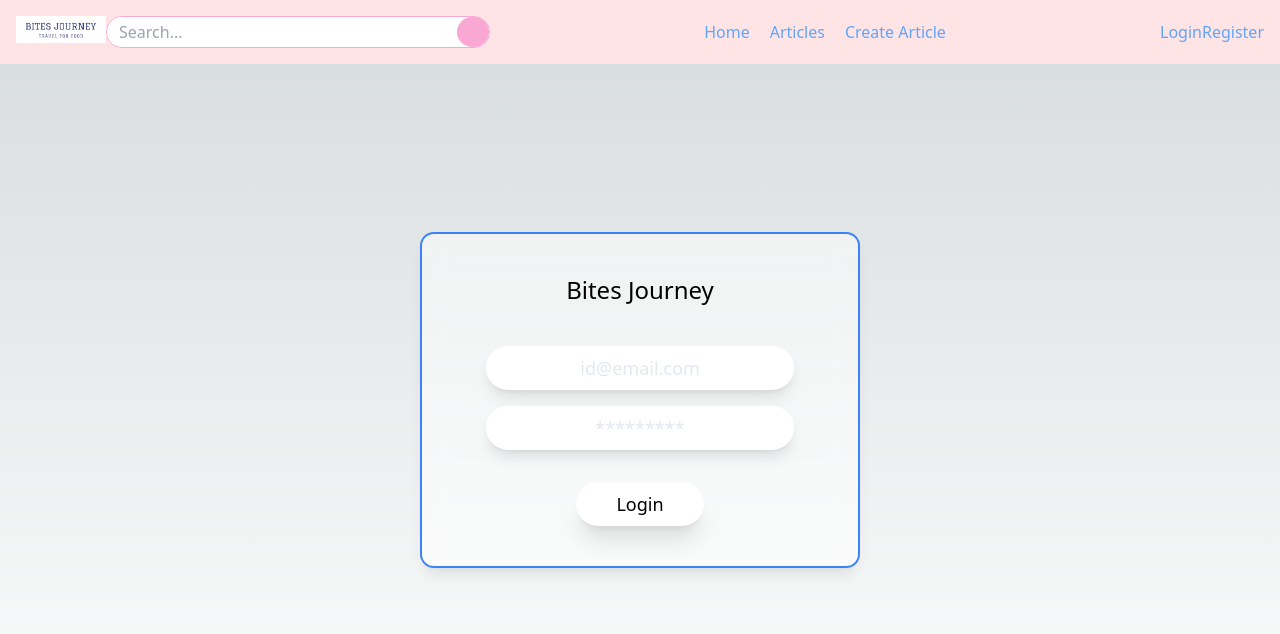
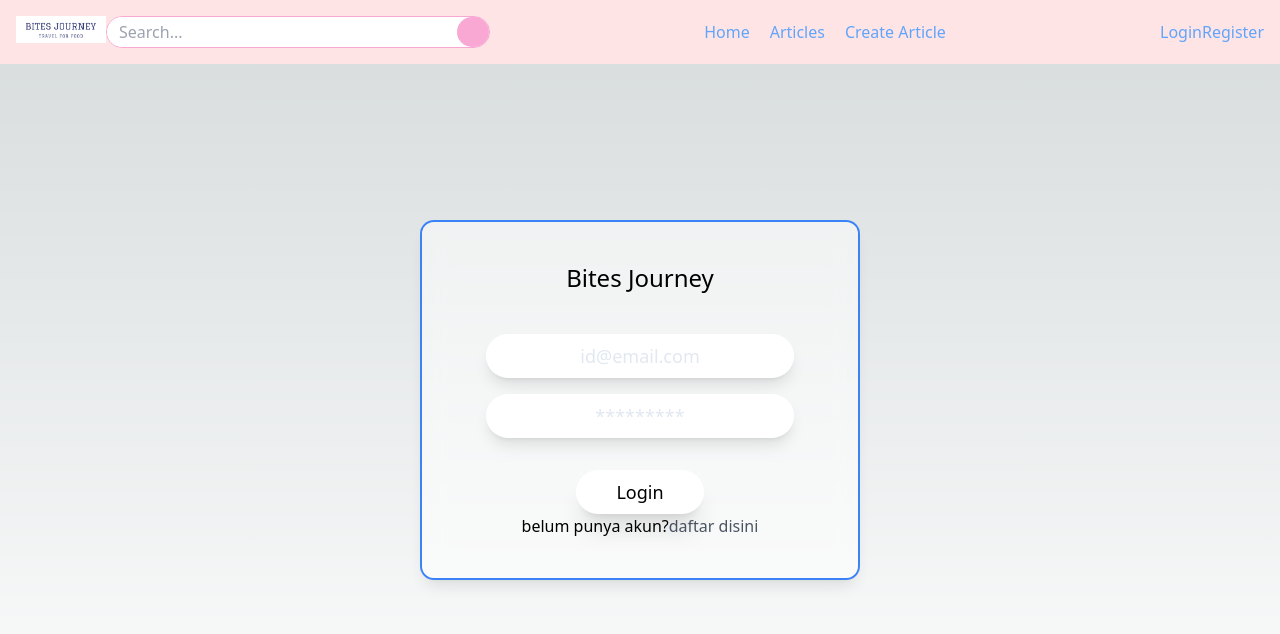
Before and after one commit to yrdikaa/bites-journey-webapp, a Next.js app: page /login in a window 1280 px wide. Shown: the top 634 px of the page. Built offline with nearby package versions, Linux system fonts and the light colour scheme.

Commit message:
fix : (FE) add link to register and login

```diff
--- a/src/components/Login/Login_form.jsx
+++ b/src/components/Login/Login_form.jsx
@@ -1,16 +1,17 @@
-import React,{useEffect, useState} from 'react'
-import { useAuth } from '../../../utils/AuthContext';
+import React, {useEffect, useState} from 'react'
+import {useAuth} from '../../../utils/AuthContext';
+import Link from 'next/link';
 
 const Login_form = () => {
-  const { login } = useAuth();
-  const [formData, setFormData] = useState({
-    username: '',
-    password: '',
-  });
+    const {login} = useAuth();
+    const [formData, setFormData] = useState({username: '', password: ''});
 
     const handleChange = (e) => {
-    const { name, value } = e.target;
-    setFormData({ ...formData, [name]: value });
+        const {name, value} = e.target;
+        setFormData({
+            ...formData,
+            [name]: value
+        });
     };
 
     const handleSubmit = async (e) => {
@@ -26,10 +27,10 @@ const Login_form = () => {
         }
     };
 
-
     return (
-    <div className="rounded-xl bg-white dark:bg-gradient-to-r from-purple-900 to-blue-950  ring-2 ring-blue-500 bg-opacity-50 px-16 py-10 shadow-lg backdrop-blur-md max-sm:px-8">
-  <div className="text-blue">
+        <div
+            className="rounded-xl bg-white dark:bg-gradient-to-r from-purple-900 to-blue-950  ring-2 ring-blue-500 bg-opacity-50 px-16 py-10 shadow-lg backdrop-blur-md max-sm:px-8">
+            <div className="text-blue flex flex-col items-center">
                 <div className="mb-8 flex flex-col items-center">
                     <h1 className="mb-2 text-2xl">Bites Journey</h1>
                 </div>
@@ -41,34 +42,34 @@ const Login_form = () => {
                             name="username"
                             placeholder="id@email.com"
                             value={formData.username}
-          onChange={handleChange}
-        />
+                            onChange={handleChange}/>
                     </div>
 
-      <div className="mb-4 text-lg">
+                    <div className="mb-4 text-lg flex items-center">
                         <input
                             className="rounded-3xl border-blue bg-white dark:border-blue px-6 py-2 text-center text-inherit placeholder-slate-200 shadow-lg outline-none backdrop-blur-md"
                             type="password"
                             name="password"
                             placeholder="*********"
                             value={formData.password}
-          onChange={handleChange}
-        />
+                            onChange={handleChange}/>
                     </div>
                     <div className="mt-8 flex justify-center text-lg text-black">
                         <button
                             type="submit"
-          className="rounded-3xl bg-white dark:bg-opacity-50 px-10 py-2 text-blue shadow-xl backdrop-blur-md transition-colors duration-300 hover:bg-yellow-600"
-        >
+                            className="rounded-3xl bg-white dark:bg-opacity-50 px-10 py-2 text-blue shadow-xl backdrop-blur-md transition-colors duration-300 hover:bg-yellow-600">
                             Login
                         </button>
                     </div>
                 </form>
+                <a>belum punya akun?
+                    <Link className='text-gray-600 pt-auto hover:text-blue-500' href={'/Register'}>daftar disini</Link>
+                </a>
             </div>
+
         </div>
 
     );
 };
 
-
 export default Login_form
--- a/src/components/Navbar/Logo.jsx
+++ b/src/components/Navbar/Logo.jsx
@@ -1,12 +1,15 @@
 // Logo.js
 import Image from 'next/image';
 import React from 'react';
+import Link from 'next/link';
 
 const Logo = () => {
     return (
         <div className="logo" >
             {/* Isi dengan logo Anda */}
+            <Link href={'/home'}>
             <Image src="/photo_2023-10-07_10-07-17.jpg" width="90" height="60" alt="Logo"/>
+            </Link>
         </div>
     );
 };
```
Lines whose indentation alone changed are shown as unchanged.
